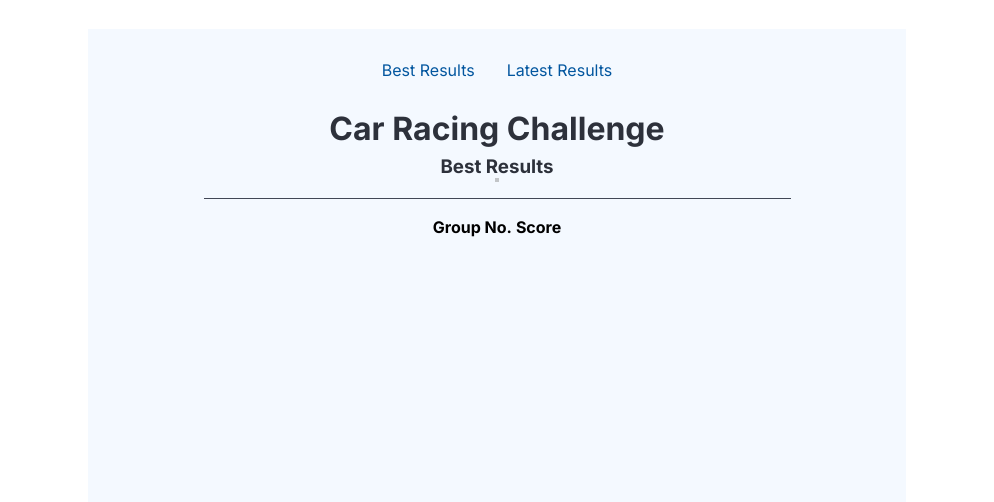
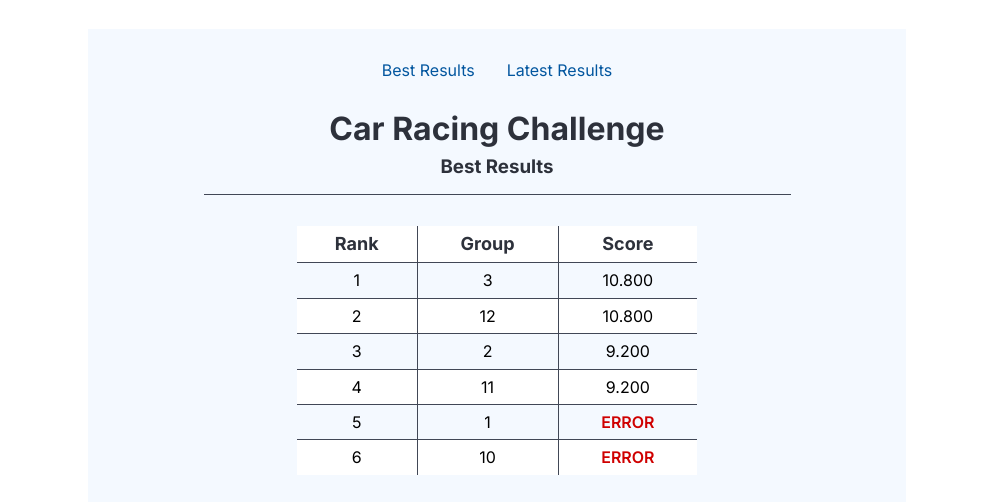
Before and after one commit to limarman/limarman.github.io, a website built with Parcel: page best.html in a window 1280 px wide. Shown: the part 210-712 px from the top of the page, without its empty margins (143-1137 px from the left). Built offline with nearby package versions, Linux system fonts and the light colour scheme.

Commit message:
Updated files.

```diff
--- a/best.css
+++ b/best.css
@@ -104,11 +104,11 @@
   border-bottom-width: 0px;
 }
 .best-container6 {
+  padding-top: 15px;
   align-self: center;
+  width: 400px;
 }
-.best-container7 {
-  display: contents;
-}
+
 @media(max-width: 1200px) {
   .best-image {
     width: 834px;
--- a/best.html
+++ b/best.html
@@ -70,14 +70,14 @@
           </div>
           <h1 class="best-text">Car Racing Challenge</h1>
           <h3 class="best-text1">Best Results</h3>
-          <div class="best-container4"></div>
           <div class="best-container5">
             <div class="best-container6">
               <div class="best-container7">
                 <table id="data-table">
                   <tbody>
                     <tr>
-                      <th>Group No.</th>
+                      <th>Rank</th>
+                      <th>Group</th>
                       <th>Score</th>
                     </tr>
                   </tbody>
@@ -88,5 +88,6 @@
         </div>
       </div>
     </div>
+    <script src="script-best.js"></script>
   </body>
 </html>
--- a/eval_latest.json
+++ b/eval_latest.json
@@ -1,5 +1,5 @@
 {
-    "timestamp": "2023-11-01_14-17-09",
+    "timestamp": "2023-11-04_11-24-30",
     "groups": {
         "1": {
             "error": true,
--- a/index.css
+++ b/index.css
@@ -90,6 +90,7 @@
 }
 .home-text2 {
   color: rgb(45, 49, 59);
+  padding: 5px;
 }
 .home-container5 {
   width: 587px;
@@ -112,117 +113,10 @@
   padding-top: 15px;
   width: 200px;
 }
-.home-container7 {
-  display: contents;
-}
-
-table {
-  border-collapse: collapse;
-  width: 100%;
-}
-
-table th
-{
-  padding: 8px;
-  color: rgb(45, 49, 59);
-  font-size: large;
-}
-table tr th:first-child{
-  border-right: 1px solid #414756;
-}
-table td {
-  border: 1px solid #414756;
-  padding: 8px;
-}
-table tr {
-  text-align: center;
-}
-
-table tr:first-child td {
-  border-top: 0;
-}
-table tr td:first-child {
-  border-left: 0;
-}
-table tr:last-child td {
-  border-bottom: 0;
-}
-table tr td:last-child {
-  border-right: 0;
-}
-
-table tr:nth-child(odd) {
-  background-color: white;
-}
-
-.error-eval {
-  font-weight: 600;
-  color: rgb(207, 0, 0);
-}
 
 .best-eval {
   font-weight: 600;
 }
-
-/*
-#datatable
-{
-  align-self: center;
-  border-collapse: collapse;
-  border-left: none;
-  border-right: none;
-  width: 100%;
-}
-/*
-
-/*
-#data-table th, #data-table td {
-  border-top: 1px solid #414756;
-  border-bottom: 1px solid #414756;
-  text-align: center;
-  padding: 8px;
-}
-*/
-/*
-#data-table tr:nth-child(even) {
-  background-color: #f1f1e6;
-}
-*/
-/*
-#data-table tr:first-child th {
-  border-top: none;
-}
-
-#data-table tr:last-child td {
-  border-bottom: none;
-}
-
-#data-table th {
-  color: #414756;
-}
-*/
-
-/*
-.results-table {
-  align-self: center;
-  width: 100%;
-  border-collapse: collapse;
-}
-.headline-left {
-  border-top-width: 0px;
-  border-left-width: 0px;
-  border-right-width: 1px;
-  border-bottom-width: 1px;
-  border-color: #414756;
-}
-.headline-right {
-  border-top-width: 0px;
-  border-left-width: 1px;
-  border-right-width: 0px;
-  border-bottom-width: 1px;
-  border-color: #414756;
-}
-*/
 
 @media(max-width: 1200px) {
   .home-image {
--- /dev/null
+++ b/script-best.js
@@ -0,0 +1,58 @@
+// URL to the JSON file
+const jsonUrlBest = 'eval_best.json';
+
+const tableDiv = document.getElementById('data-table');
+
+document.addEventListener('DOMContentLoaded', function() {
+    // Fetch JSON data from the file
+    fetch(jsonUrlBest)
+        .then(response => response.json())
+        .then(data => {
+            // Access the "groups" object within the JSON data
+            const groups = data.groups;
+
+            // Convert the groups object into an array of objects
+            const groupArray = Object.entries(groups).map(([groupNumber, groupData]) => {
+                return { groupNumber, mean: groupData.mean, error: groupData.error};
+            });
+
+            groupArray.sort((a, b) => {
+                if (a.error && !b.error) {
+                    return 1; // Place groups with errors below groups without errors
+                } else if (!a.error && b.error) {
+                    return -1; // Place groups without errors above groups with errors
+                }
+                else{
+                    return b.mean - a.mean;
+                }
+            });
+
+            // Select the HTML table element by its ID
+            const table = document.getElementById('data-table');
+
+            // Iterate over the groups and create table rows
+            groupArray.forEach((group, index) => {
+                const row = table.insertRow(); // Insert a new row into the table
+                const cell1 = row.insertCell(); // Insert cells for group number and mean
+                const cell2 = row.insertCell();
+                const cell3 = row.insertCell();
+
+                // Assign data to the cells
+                //cell1.textContent = groupNumber;
+                cell1.textContent = (index + 1).toString()
+                cell2.textContent = group.groupNumber
+                if(group.error)
+                {
+                    cell3.textContent = 'ERROR';
+                    cell3.classList.add('error-eval')
+                }
+                else{
+                    cell3.textContent = group.mean.toFixed(3);
+                }
+
+    	    });
+        })
+        .catch(error => {
+            console.error('Error loading JSON data:', error);
+        });
+});
--- a/style.css
+++ b/style.css
@@ -92,3 +92,51 @@
   text-transform: none;
   text-decoration: none;
 }
+
+table {
+  border-collapse: collapse;
+  width: 100%;
+}
+
+table th
+{
+  padding: 8px;
+  color: rgb(45, 49, 59);
+  font-size: large;
+}
+table tr th{
+  border-right: 1px solid #414756;
+}
+table tr th:last-child
+{
+  border-right: none;
+}
+table td {
+  border: 1px solid #414756;
+  padding: 8px;
+}
+table tr {
+  text-align: center;
+}
+
+table tr:first-child td {
+  border-top: 0;
+}
+table tr td:first-child {
+  border-left: 0;
+}
+table tr:last-child td {
+  border-bottom: 0;
+}
+table tr td:last-child {
+  border-right: 0;
+}
+
+table tr:nth-child(odd) {
+  background-color: white;
+}
+
+.error-eval {
+  font-weight: 600;
+  color: rgb(207, 0, 0);
+}
```
Also changed, not shown: index.html (+0 -3 lines).
